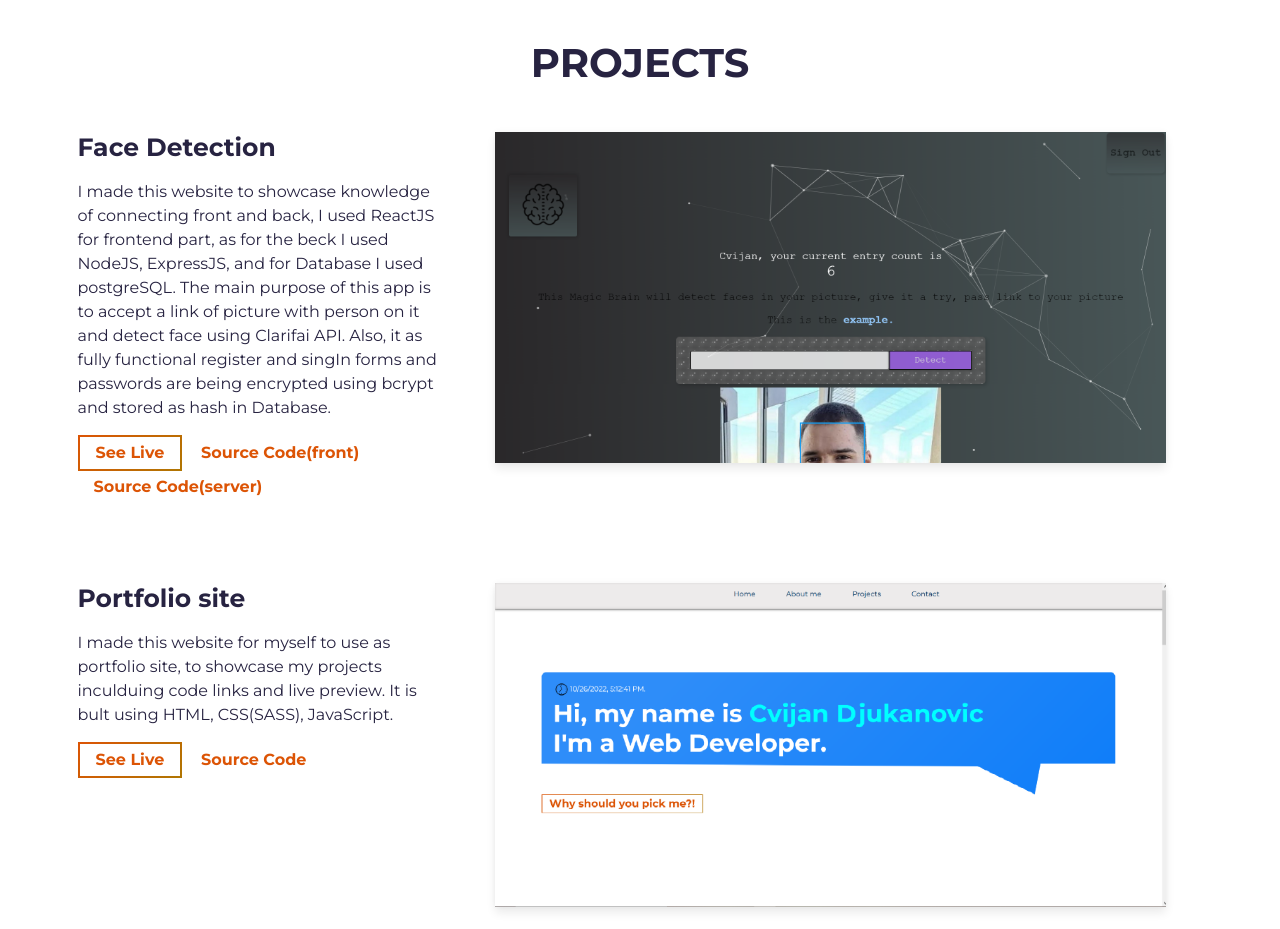
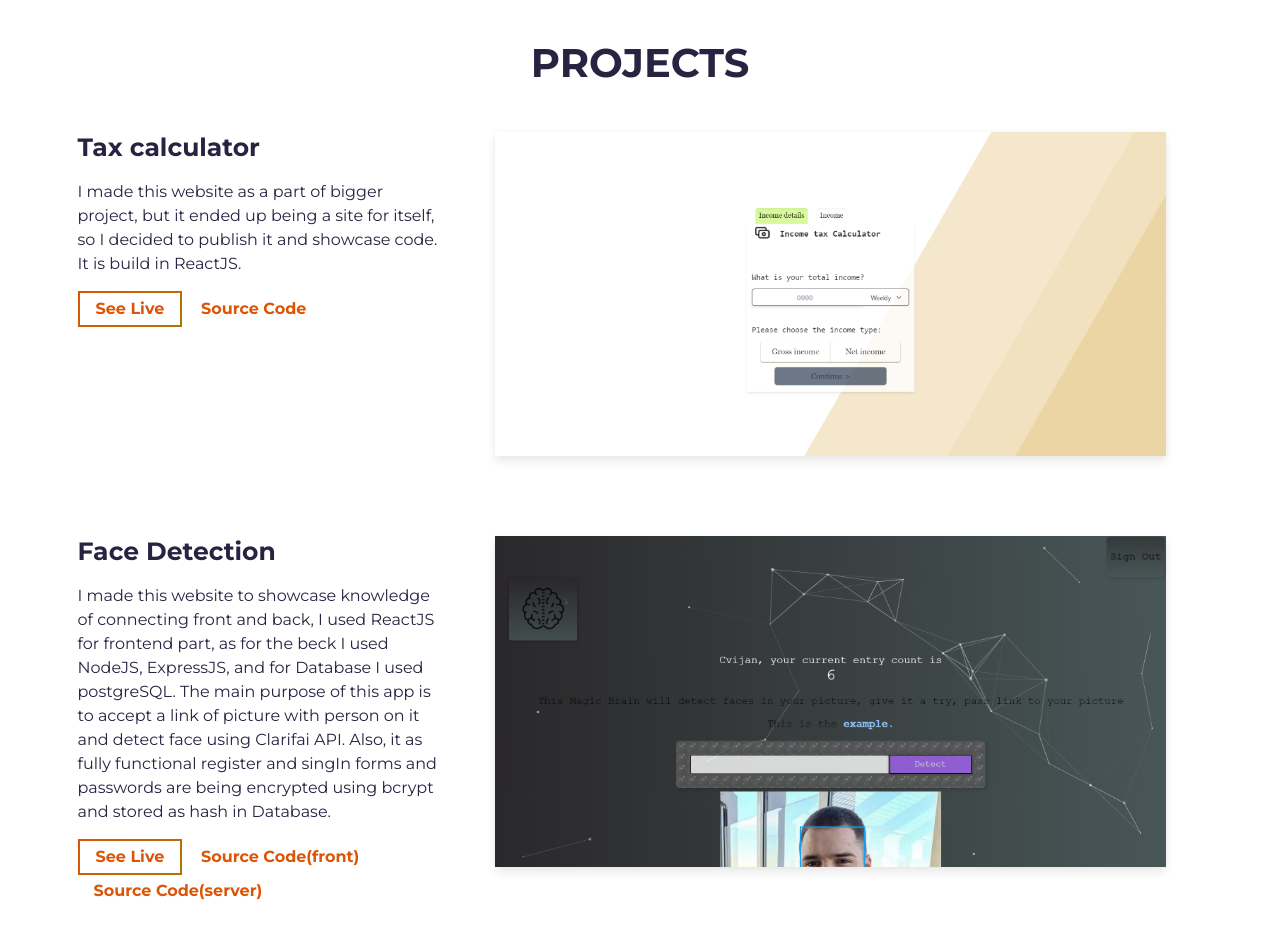
Before and after one commit to cvijandj/portfolio, a website built with Parcel: page src/index.html in a window 1280 px wide. Shown: the part 1340-2269 px from the top of the page. Built offline with nearby package versions, Linux system fonts and the light colour scheme.

Commit message:
new project

```diff
--- a/package.json
+++ b/package.json
@@ -20,8 +20,8 @@
   },
   "homepage": "",
   "devDependencies": {
-    "@parcel/transformer-sass": "^2.0.1",
-    "parcel": "^2.0.1",
+    "@parcel/transformer-sass": "^2.8.2",
+    "parcel": "^2.8.2",
     "prettier": "^2.4.1"
   },
   "dependencies": {
--- a/src/index.html
+++ b/src/index.html
@@ -121,6 +121,56 @@
         <div class="project-wrapper">
           <h2 class="section-title dark-blue-text">Projects</h2>
 
+          <div class="row">
+            <div class="col-lg-4 col-sm-12">
+              <div class="project-wrapper__text load-hidden">
+                <h3 class="project-wrapper__text-title">Tax calculator </h3>
+                <div>
+                  <p class="mb-4">
+                   I made this website as a part of bigger project, but it ended up
+                   being a site for itself, so I decided to publish it and showcase code.
+                   It is build in ReactJS.
+                  </p>
+                </div>
+                <a
+                  rel="noreferrer"
+                  target="_blank"
+                  class="cta-btn cta-btn--hero"
+                  href="https://taxcalculatortask.netlify.app/"
+                >
+                  See Live
+                </a>
+                <a
+                  rel="noreferrer"
+                  target="_blank"
+                  class="cta-btn text-color-main"
+                  href="https://github.com/cvijandj/TaxCalculator"
+                >
+                  Source Code
+                </a>
+              </div>
+            </div>
+            <div class="col-lg-8 col-sm-12">
+              <div class="project-wrapper__image load-hidden">
+                <a rel="noreferrer" href="https://taxcalculatortask.netlify.app/" target="_blank">
+                  <div
+                    data-tilt
+                    data-tilt-max="4"
+                    data-tilt-glare="true"
+                    data-tilt-max-glare="0.5"
+                    class="thumbnail rounded js-tilt"
+                  >
+                    <img
+                      alt="Project Image"
+                      class="img-fluid"
+                      src="assets/project6.png"
+                    />
+                  </div>
+                </a>
+              </div>
+            </div>
+          </div>
+          <!-- /END Project -->
 
           <div class="row">
             <div class="col-lg-4 col-sm-12">
```
Also changed, not shown: src/assets/project6.png (added), 1 other file.
